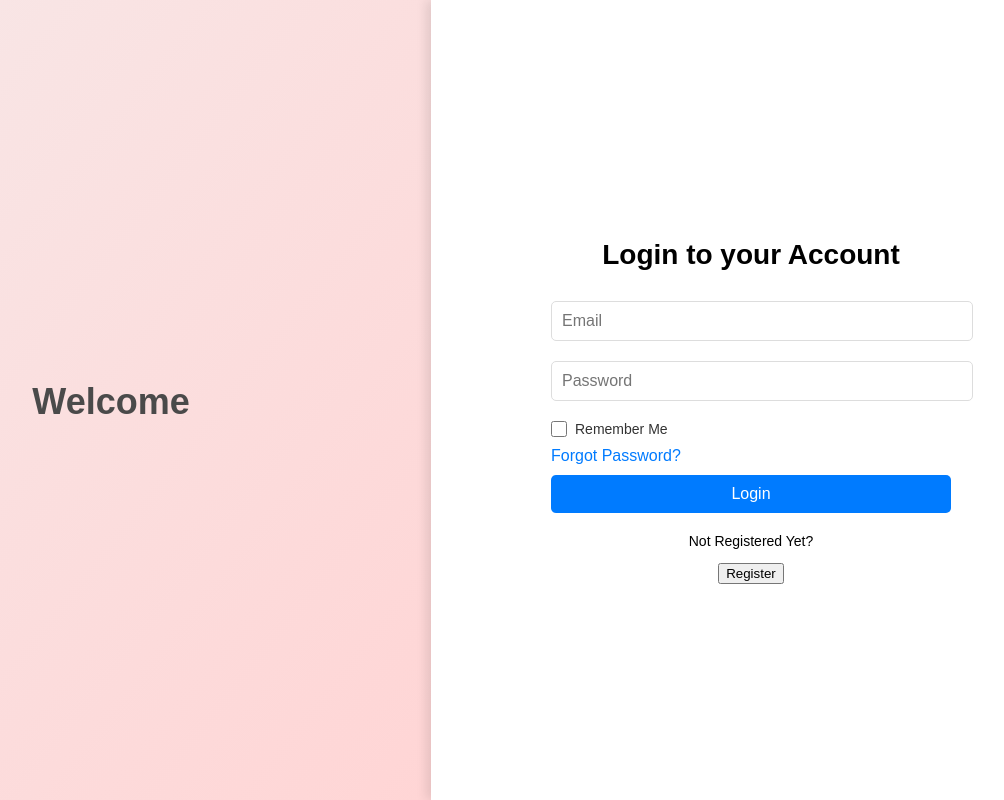
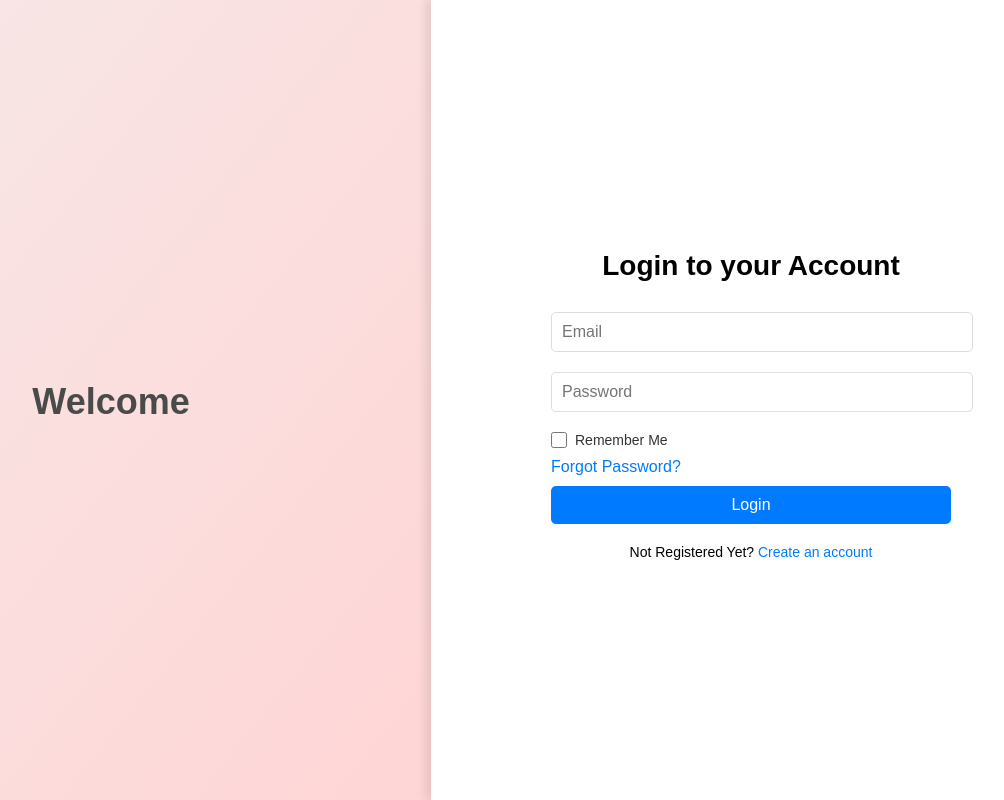
Before and after one commit to Kevv28/Task, a React (Create React App) app: page /login in a window 1280 px wide. Shown: the whole page, without its empty margins (209-1213 px from the left). Built offline with nearby package versions, Linux system fonts and the light colour scheme.

Commit message:
Update Login.jsx

```diff
--- a/src/components/Login.jsx
+++ b/src/components/Login.jsx
@@ -8,18 +8,13 @@ const Login = () => {
   const [error, setError] = useState('');
   const navigate = useNavigate();
 
-  // Ensure `users` exists in localStorage
-  if (!localStorage.getItem('users')) {
-    localStorage.setItem('users', JSON.stringify([]));
-  }
-
   const handleLogin = (e) => {
     e.preventDefault();
 
-    // Retrieve the users list from localStorage
+    // Retrieve users from localStorage
     const storedUsers = JSON.parse(localStorage.getItem('users')) || [];
 
-    // Find a matching user
+    // Find user by email
     const user = storedUsers.find((u) => u.email === email);
 
     if (!user) {
@@ -36,21 +31,6 @@ const Login = () => {
     localStorage.setItem('user', JSON.stringify({ fullName: 'kevil', email }));
     setError('');
     navigate('/dashboard'); // Redirect to dashboard
-  };
-
-  const handleRegister = () => {
-    const storedUsers = JSON.parse(localStorage.getItem('users')) || [];
-
-    // Check if user already exists
-    if (storedUsers.find((u) => u.email === email)) {
-      setError('Email already registered. Please login.');
-      return;
-    }
-
-    // Add new user to the users list
-    storedUsers.push({ email, password });
-    localStorage.setItem('users', JSON.stringify(storedUsers));
-    setError('Registration successful! Please login.');
   };
 
   return (
@@ -84,8 +64,10 @@ const Login = () => {
           </div>
           <button type="submit">Login</button>
         </form>
-        <p>Not Registered Yet?</p>
-        <button onClick={handleRegister}>Register</button>
+        <p>
+          Not Registered Yet?{' '}
+          <a href="/register">Create an account</a>
+        </p>
       </div>
     </div>
   );
```
